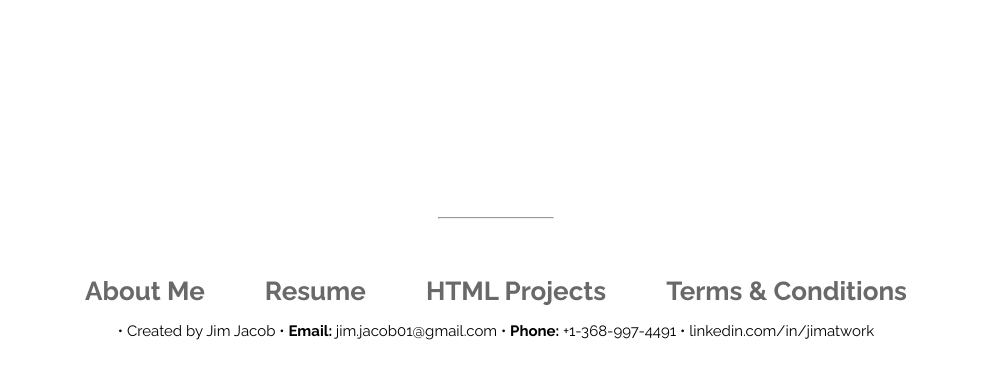
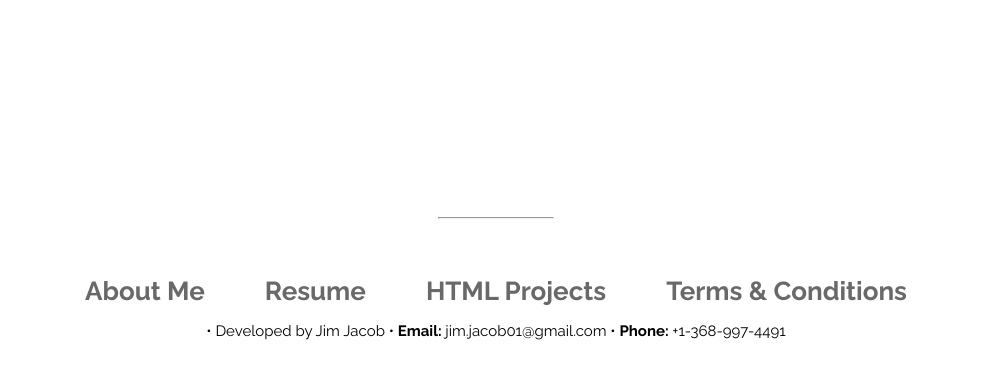
Before and after one commit to Jimm79/uiportfolio, a plain HTML site: page index.html in a window 1280 px wide. Shown: the part 2115-2484 px from the top of the page, without its empty margins (144-1135 px from the left). Drawn offline with nearby package versions, Linux system fonts and the light colour scheme; a web font is replaced by a local one.

Commit message:
Update index.html

```diff
--- a/index.html
+++ b/index.html
@@ -159,7 +159,7 @@
 
 
 <div class="CopyContainer">
-<h6>• Created by Jim Jacob • <b>Email: </b>jim.jacob01@gmail.com • <b>Phone: </b>+1-368-997-4491 • linkedin.com/in/jimatwork</h6>
+<h6>• Developed by Jim Jacob • <b>Email: </b>jim.jacob01@gmail.com • <b>Phone: </b>+1-368-997-4491</h6>
 </div>
 </div>
 </div>
```
